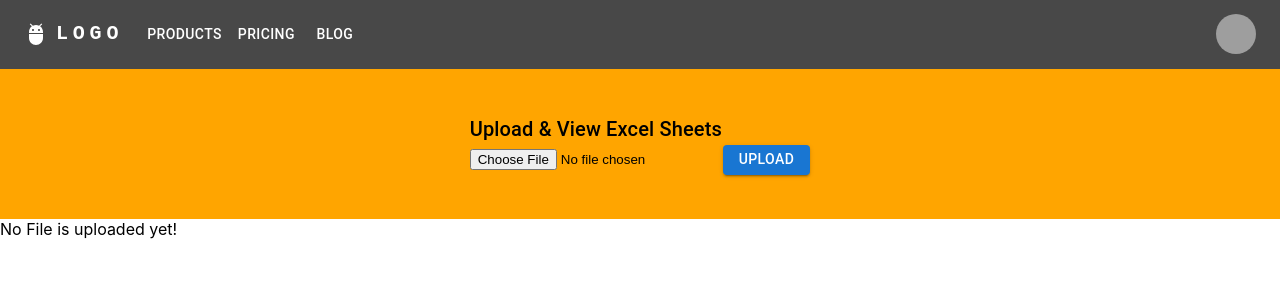
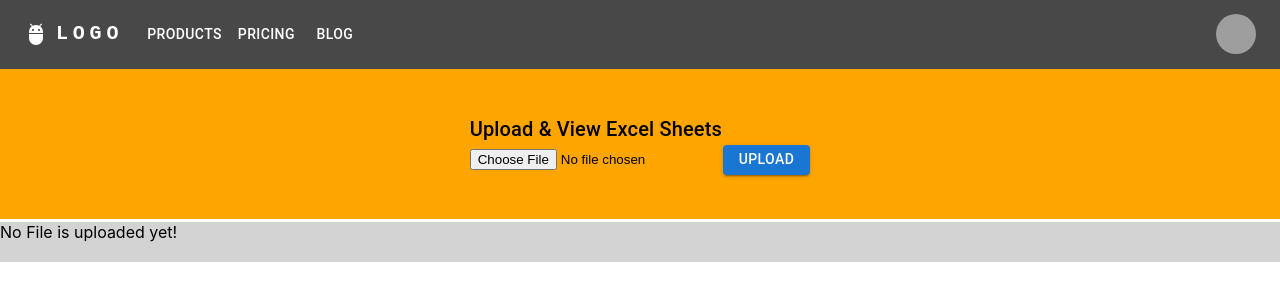
Before and after one commit to TechieeHub/Project, a React (Create React App) app: page / in a window 1280 px wide. Shown: the top 300 px of the page. Built offline with nearby package versions, Linux system fonts and the light colour scheme; grey boxes are pictures that could not be loaded.

Commit message:
UI Changes adn Data intergration with MAterial-React-Table

```diff
--- a/src/components/TableComponent/TableComponent.js
+++ b/src/components/TableComponent/TableComponent.js
@@ -13,10 +13,23 @@ const columns = useMemo(
       })),
     [],
   );
+  // const table = useMaterialReactTable({
+  //   columns,
+  //   data:props.data,
+  // });
+
   const table = useMaterialReactTable({
     columns,
-    data:props.data,
+    data: props.data,
+    muiTableHeadCellProps: {
+      sx: {
+        backgroundColor: '#818589	', // Header background color
+        color: '#ffffff', // Header text color
+        fontWeight: 'bold',
+      },
+    },
   });
+
   return <MaterialReactTable table={table} />;
 };
 
--- a/src/components/UploadExcelComponent/UploadExcel.js
+++ b/src/components/UploadExcelComponent/UploadExcel.js
@@ -1,4 +1,4 @@
-      import { Box, Button, Typography } from "@mui/material";
+import { Box, Button, Typography } from "@mui/material";
 import { useState } from "react";
 import * as XLSX from "xlsx";
 import TableComponent from "../TableComponent/TableComponent";
@@ -40,8 +40,6 @@ const UploadExcel = () => {
       setExcelData(data.slice(0, 10));
     }
   };
-
-  console.log('excelData',excelData)
   return (
     <Box>
       <Box
@@ -65,41 +63,14 @@ const UploadExcel = () => {
               UPLOAD
             </Button>
             {typeError && <Box>{typeError}</Box>}
-            {/* <Box sx={{fontSize:'12px',height:'18px', color:'red'}}> {typeError?{typeError}:''} </Box> */}
           </form>
         </Box>
       </Box>
-      {/* <Box>
-        {excelData ? (
-          <Box>
-            <table>
-              <thead>
-                <tr>
-                  {Object.keys(excelData[0]).map((key) => (
-                    <th key={key}>{key}</th>
-                  ))}
-                </tr>
-              </thead>
-              <tbody>
-                {excelData.map((inBoxidualExcelData, index) => (
-                  <tr key={index}>
-                    {Object.keys(inBoxidualExcelData).map((key) => (
-                      <td key={key}>{inBoxidualExcelData[key]}</td>
-                    ))}
-                  </tr>
-                ))}
-              </tbody>
-            </table>
-          </Box>
-        ) : (
-          <Box>No File is uploaded yet!</Box>
-        )}
-      </Box>  */}
-
-       {excelData?
-      <TableComponent data={excelData}/>:
-          <Box>No File is uploaded yet!</Box>
-      }
+      {excelData ? (
+        <TableComponent data={excelData} />
+      ) : (
+        <Box sx={{height:'40px', background:'#D3D3D3', marginTop:"3px"}}>No File is uploaded yet!</Box>
+      )}
     </Box>
   );
 };
```
